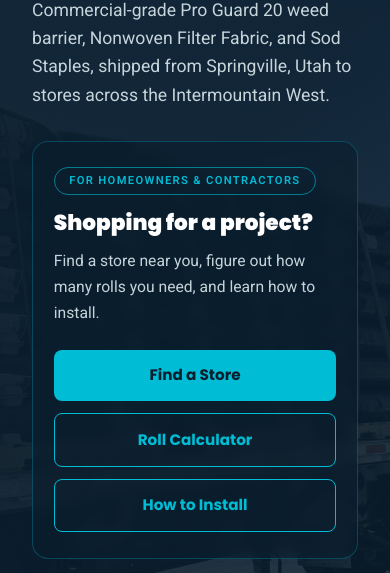
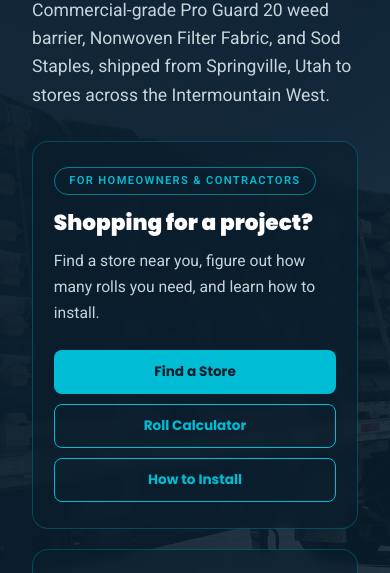
Before and after one commit to northslopeindustries/ns-geo-site, a plain HTML site: page index.html in a window 390 px wide. Shown: the part 252-825 px from the top of the page. Drawn offline with Linux system fonts and the light colour scheme.

Commit message:
Home page: smaller, matching buttons in the two banner cards
The buttons in "Shopping for a project?" (Find a Store, Roll Calculator,
How to Install) are a little smaller, with less padding and slightly
smaller text, so all three fit on one line on laptop screens; Find a
Store stays solid teal and the other two outlined. "Become a
Distributor" in "Own a store or supply yard?" now sits right under its
text with the same spacing, at the same smaller size. On phones the
buttons still stack.

Co-Authored-By: Claude Opus 5.5 <noreply@anthropic.com>
Claude-Session: https://claude.ai/code/session_01UyrqHeUM45FTyz1VmRJLtB

```diff
--- a/styles.css
+++ b/styles.css
@@ -1256,6 +1256,15 @@
     .home-path h2 { font-size: clamp(1.35rem, 2.2vw, 1.75rem); font-weight: 900; color: #fff; margin-bottom: 0.75rem; }
     .hero .home-path p { font-size: 0.98rem; color: rgba(232,244,248,0.85); line-height: 1.65; max-width: none; margin-bottom: 1.5rem; }
     .home-path-btns { display: flex; flex-wrap: wrap; gap: 0.75rem; margin-top: auto; }
+    /* Buttons in the two banner cards: a little smaller, so the first
+       card's three fit on one line on laptops, and right under each card's
+       text (the second card's button is not pushed to the bottom). */
+    .hero-path .home-path-btns { margin-top: 0; gap: 0.6rem; }
+    .hero-path .home-path-btns .btn-primary,
+    .hero-path .home-path-btns .btn-outline { padding: 0.65rem 1.1rem; font-size: 0.85rem; }
+    /* Same thin border as the outlined buttons (invisible on the solid ones),
+       so every button in both cards is exactly the same height. */
+    .hero-path .home-path-btns .btn-primary { border: 1.5px solid transparent; }
     /* Our Products: three simple cards, each linking to its box on the
        Products page. Photos sit on the same soft teal tint as on Become a
        Distributor (their white backgrounds are blended in). */
```
